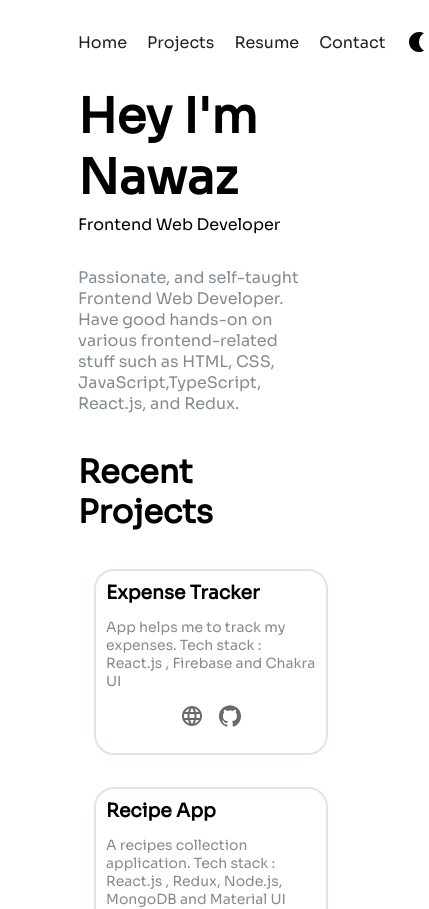
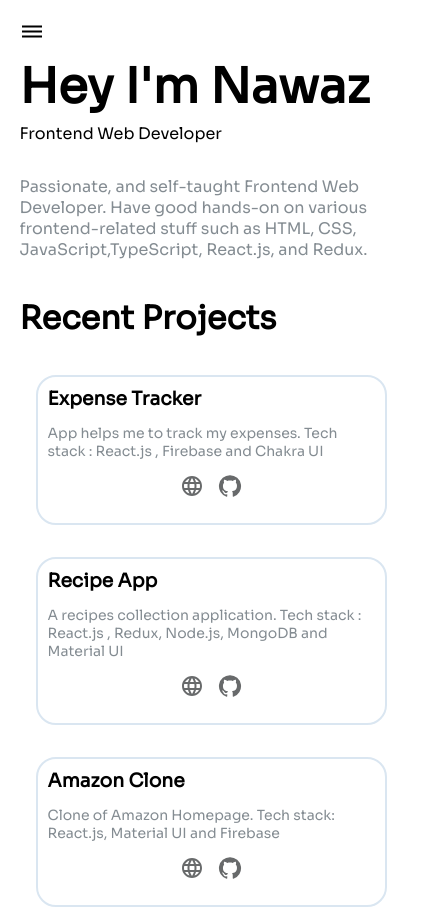
Before and after one commit to nawazmujawar/portfolio, a React (Create React App) app: page / in a window 390 px wide. Shown: the top 909 px of the page, 429 px wide, since content can reach past the window. Built offline with nearby package versions, Linux system fonts and the light colour scheme.

Commit message:
Add drawer

```diff
--- /dev/null
+++ b/src/layouts/CustomDrawer/index.js
@@ -0,0 +1,68 @@
+import {
+  Box,
+  Button,
+  List,
+  ListItem,
+  ListItemButton,
+  ListItemIcon,
+  ListItemText,
+  SwipeableDrawer,
+} from "@mui/material";
+import React from "react";
+import "./styles.css";
+import DehazeIcon from "@mui/icons-material/Dehaze";
+
+const CustomDrawer = () => {
+  const [state, setState] = React.useState({
+    top: false,
+    left: false,
+    bottom: false,
+    right: false,
+  });
+
+  const toggleDrawer = (anchor, open) => (event) => {
+    if (
+      event &&
+      event.type === "keydown" &&
+      (event.key === "Tab" || event.key === "Shift")
+    ) {
+      return;
+    }
+
+    setState({ ...state, [anchor]: open });
+  };
+  const list = (anchor) => (
+    <Box
+      sx={{ width: anchor === "top" || anchor === "bottom" ? "auto" : 250 }}
+      role="presentation"
+      onClick={toggleDrawer(anchor, false)}
+      onKeyDown={toggleDrawer(anchor, false)}
+    >
+      <List>
+        {["Home", "Projects", "Resume", "Contact"].map((text, index) => (
+          <ListItem key={text} disablePadding>
+            <ListItemButton>
+              <ListItemText primary={text} />
+            </ListItemButton>
+          </ListItem>
+        ))}
+      </List>
+    </Box>
+  );
+  return (
+    <React.Fragment>
+      {/* <Button>Left</Button> */}
+      <DehazeIcon onClick={toggleDrawer("left", true)} className="drawerBtn" />
+      <SwipeableDrawer
+        anchor="left"
+        open={state["left"]}
+        onClose={toggleDrawer("left", false)}
+        onOpen={toggleDrawer("left", true)}
+      >
+        {list("left")}
+      </SwipeableDrawer>
+    </React.Fragment>
+  );
+};
+
+export default CustomDrawer;
--- /dev/null
+++ b/src/layouts/CustomDrawer/styles.css
@@ -0,0 +1,11 @@
+.drawerBtn {
+  display: none !important;
+}
+@media screen and (max-width: 500px) {
+  .drawerBtn {
+    display: flex !important;
+    position: sticky;
+    left: 10px;
+    top: 20px;
+  }
+}
--- a/src/layouts/Header/styles.css
+++ b/src/layouts/Header/styles.css
@@ -12,3 +12,9 @@
   text-decoration: none;
   color: rgb(31, 32, 32);
 }
+
+@media screen and (max-width: 500px) {
+  .navbar {
+    display: none;
+  }
+}
--- a/src/pages/Home/index.js
+++ b/src/pages/Home/index.js
@@ -1,4 +1,5 @@
 import React from "react";
+import CustomDrawer from "../../layouts/CustomDrawer";
 import Footer from "../../layouts/Footer";
 import Header from "../../layouts/Header";
 import About from "./About";
@@ -11,6 +12,7 @@ const Home = () => {
   return (
     <div className="homeContainer">
       <Header />
+      <CustomDrawer />
       <About />
       <Project />
       <TechSkill />
--- a/src/pages/Home/styles.css
+++ b/src/pages/Home/styles.css
@@ -2,3 +2,8 @@
   margin: 0px auto;
   width: 60%;
 }
+@media screen and (max-width: 500px) {
+  .homeContainer {
+    width: 90%;
+  }
+}
```
